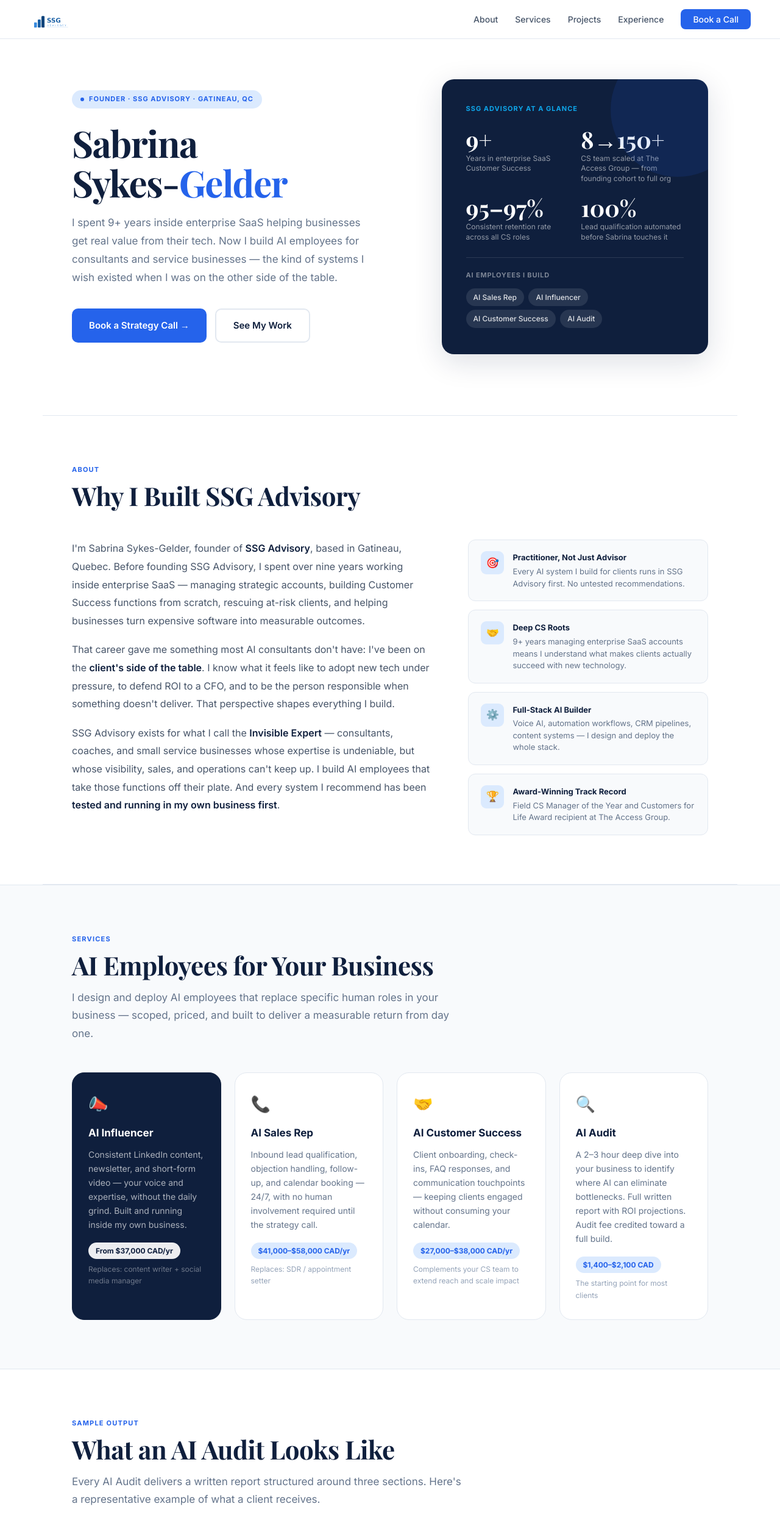
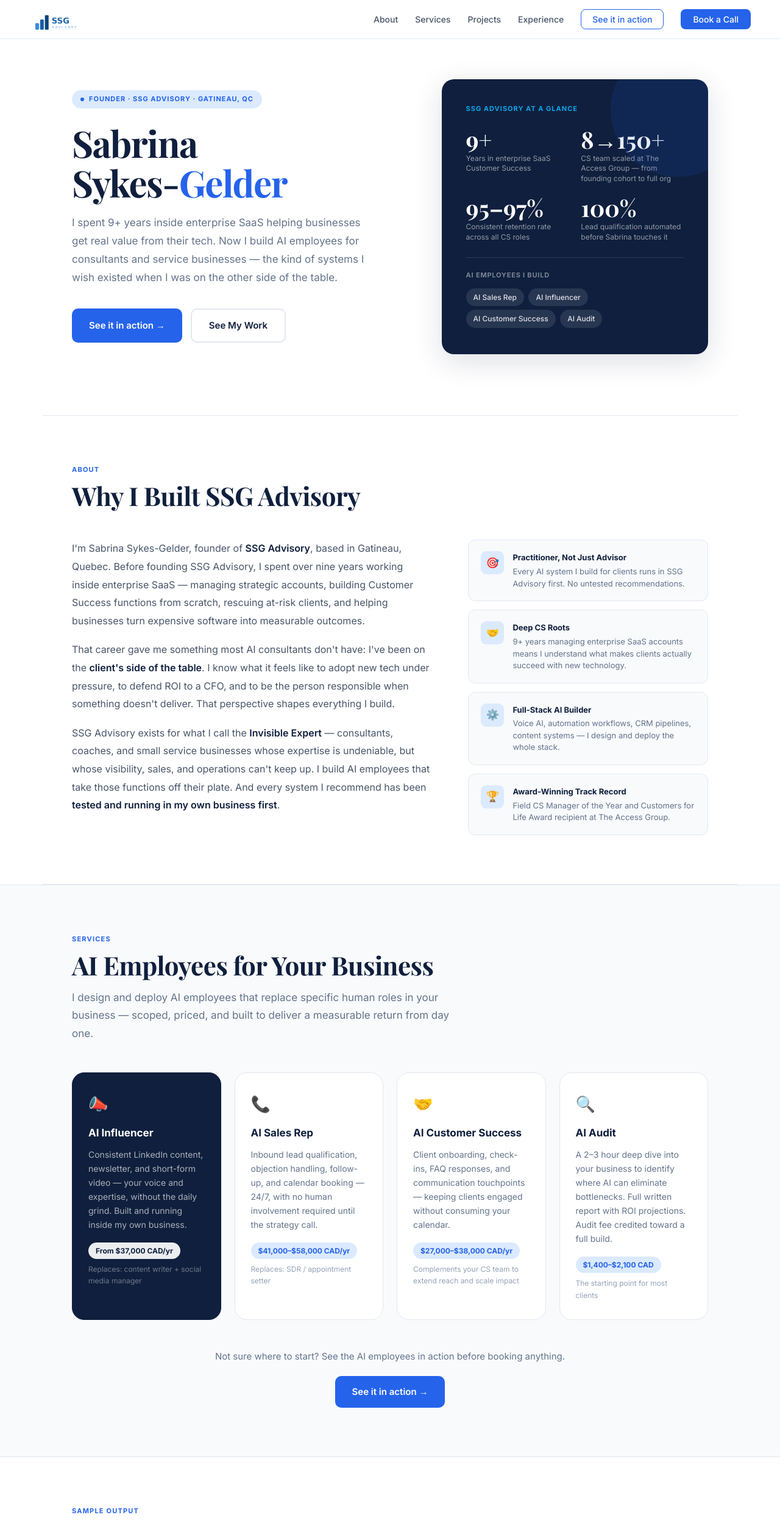
Before and after one commit to ssmcgeough-del/Portfolio, a plain HTML site: page index.html in a window 1280 px wide. Shown: the top 2503 px of the page at 61% size. Drawn offline with nearby package versions, Linux system fonts and the light colour scheme.

Commit message:
Add files via upload

```diff
--- a/index.html
+++ b/index.html
@@ -57,7 +57,7 @@
     }
 
     .nav-logo img {
-      height: 36px;
+      height: 46px;
       width: auto;
       display: block;
     }
@@ -78,6 +78,18 @@
     }
 
     .nav-links a:hover { color: var(--navy); }
+
+    .nav-cta-ghost {
+      border: 1.5px solid var(--accent) !important;
+      color: var(--accent) !important;
+      padding: 7px 18px;
+      border-radius: 8px;
+      font-weight: 600;
+      transition: all 0.2s !important;
+      background: transparent !important;
+    }
+
+    .nav-cta-ghost:hover { background: var(--accent-light) !important; }
 
     .nav-cta {
       background: var(--accent) !important;
@@ -841,7 +853,8 @@
       <li><a href="#services">Services</a></li>
       <li><a href="#projects">Projects</a></li>
       <li><a href="#experience">Experience</a></li>
-      <li><a href="#contact" class="nav-cta">Book a Call</a></li>
+      <li><a href="https://ssgadvisory.io" class="nav-cta-ghost" target="_blank">See it in action</a></li>
+      <li><a href="https://calendar.google.com/calendar/appointments/schedules/AcZssZ2F_ABY3r3knpo19dFngiJx-IMv-BpzWoOQwWJpx6VSkNz5YQcAMuJWHIX8GIr4gO-LYkrajczt" class="nav-cta" target="_blank">Book a Call</a></li>
     </ul>
   </nav>
 
@@ -852,7 +865,7 @@
       <h1>Sabrina<br/>Sykes-<em>Gelder</em></h1>
       <p class="hero-sub">I spent 9+ years inside enterprise SaaS helping businesses get real value from their tech. Now I build AI employees for consultants and service businesses — the kind of systems I wish existed when I was on the other side of the table.</p>
       <div class="hero-actions">
-        <a href="https://api.leadconnectorhq.com/widget/bookings/outbound-ssg" class="btn-primary" target="_blank">Book a Strategy Call →</a>
+        <a href="https://ssgadvisory.io" class="btn-primary" target="_blank">See it in action →</a>
         <a href="#projects" class="btn-secondary">See My Work</a>
       </div>
     </div>
@@ -970,6 +983,11 @@
           <div class="service-replaces">The starting point for most clients</div>
         </div>
       </div>
+
+      <div style="text-align:center; margin-top:48px;">
+        <p style="color:var(--text-muted); font-size:15px; margin-bottom:20px;">Not sure where to start? See the AI employees in action before booking anything.</p>
+        <a href="https://ssgadvisory.io" class="btn-primary" target="_blank">See it in action →</a>
+      </div>
     </section>
   </div>
 
@@ -985,7 +1003,7 @@
       <div style="background:var(--navy); padding:28px 36px; display:flex; justify-content:space-between; align-items:center; flex-wrap:wrap; gap:12px;">
         <div>
           <div style="font-size:11px;font-weight:700;letter-spacing:1px;text-transform:uppercase;color:var(--teal);margin-bottom:6px;">SSG Advisory · AI Audit Report</div>
-          <div style="font-size:20px;font-weight:700;color:white;font-family:'Playfair Display',serif;">Sample Client: Independent HR Consultant</div>
+          <div style="font-size:20px;font-weight:700;color:white;font-family:'Playfair Display',serif;">Sample Client: Independent Operations Advisor</div>
         </div>
         <div style="text-align:right;">
           <div style="font-size:12px;color:rgba(255,255,255,0.5);">Report completed</div>
@@ -1175,7 +1193,6 @@
           <ul class="timeline-bullets">
             <li>Designs and deploys AI employee systems for consultants and service businesses — AI Sales Rep, AI Influencer, and AI Customer Success.</li>
             <li>Builds and tests all systems in SSG Advisory's own operations before recommending them to clients.</li>
-            <li>Completing AI Employee certification through Isabella Bedoya's AI Employee Bootcamp, 2026.</li>
           </ul>
         </div>
 
@@ -1210,7 +1227,7 @@
           <ul class="timeline-bullets">
             <li>Managed a $1.6M book of 8 strategic HR tech accounts, achieving 97% retention and $400K in expansion revenue.</li>
             <li>Retained a $188K ARR at-risk account by reframing conversations around business outcomes rather than product features.</li>
-            <li>Led executive business reviews with C-level stakeholders and rebuilt company-wide templates for onboarding and quarterly reviews.</li>
+            <li>Led executive business reviews with C-level stakeholders; introduced a company-wide success plan template and redesigned the business review and client introduction templates.</li>
             <li>Coached peers on shifting from reactive support to strategic, business-led conversations with senior client contacts.</li>
           </ul>
         </div>
@@ -1245,6 +1262,7 @@
       <div style="margin-top: 56px;">
         <div class="section-label">Recognition &amp; Credentials</div>
         <div class="awards-grid">
+          <!-- Awards -->
           <div class="award-card">
             <div class="award-badge">🏆</div>
             <div>
@@ -1259,6 +1277,7 @@
               <p>The Access Group · 2017</p>
             </div>
           </div>
+          <!-- Education -->
           <div class="award-card">
             <div class="award-badge">🎓</div>
             <div>
@@ -1266,6 +1285,7 @@
               <p>CIPD, United Kingdom</p>
             </div>
           </div>
+          <!-- Certifications -->
           <div class="award-card">
             <div class="award-badge">🤖</div>
             <div>
@@ -1274,17 +1294,18 @@
             </div>
           </div>
           <div class="award-card">
+            <div class="award-badge">🧠</div>
+            <div>
+              <h4>AI Employee Certification</h4>
+              <p>Isabella Bedoya / IzzyGPT · 2026</p>
+            </div>
+          </div>
+          <!-- Security Clearances -->
+          <div class="award-card">
             <div class="award-badge">🇨🇦</div>
             <div>
               <h4>Government of Canada Reliability Clearance</h4>
               <p>Active</p>
-            </div>
-          </div>
-          <div class="award-card">
-            <div class="award-badge">🧠</div>
-            <div>
-              <h4>AI Employee Certification</h4>
-              <p>Isabella Bedoya / IzzyGPT · 2026</p>
             </div>
           </div>
           <div class="award-card">
@@ -1435,15 +1456,15 @@
       <h2>Ready to Meet Your First AI Employee?</h2>
       <p>Book a 20-minute strategy call. We'll look at your business, identify the highest-leverage place for AI, and I'll tell you exactly what a build would involve — and what it would replace.</p>
       <div class="cta-actions">
-        <a href="https://api.leadconnectorhq.com/widget/bookings/outbound-ssg" class="btn-cta" target="_blank">Book a Strategy Call →</a>
-        <a href="https://ssgadvisory.io" class="btn-cta-ghost" target="_blank">Visit ssgadvisory.io</a>
+        <a href="https://ssgadvisory.io" class="btn-cta" target="_blank">See it in action →</a>
+        <a href="https://calendar.google.com/calendar/appointments/schedules/AcZssZ2F_ABY3r3knpo19dFngiJx-IMv-BpzWoOQwWJpx6VSkNz5YQcAMuJWHIX8GIr4gO-LYkrajczt" class="btn-cta-ghost" target="_blank">Ready to book your service →</a>
       </div>
     </div>
   </div>
 
   <!-- FOOTER -->
   <footer>
-    <p>© 2026 Sabrina Sykes-Gelder · <a href="https://ssgadvisory.io" target="_blank">SSG Advisory</a> · Gatineau, Quebec, Canada · <a href="mailto:ssmcgeough@gmail.com">ssmcgeough@gmail.com</a></p>
+    <p>© 2026 Sabrina Sykes-Gelder · <a href="https://ssgadvisory.io" target="_blank">SSG Advisory</a> · Gatineau, Quebec, Canada · <a href="mailto:sabrina@ssgadvisory.io">sabrina@ssgadvisory.io</a></p>
   </footer>
 
 </body>
```
